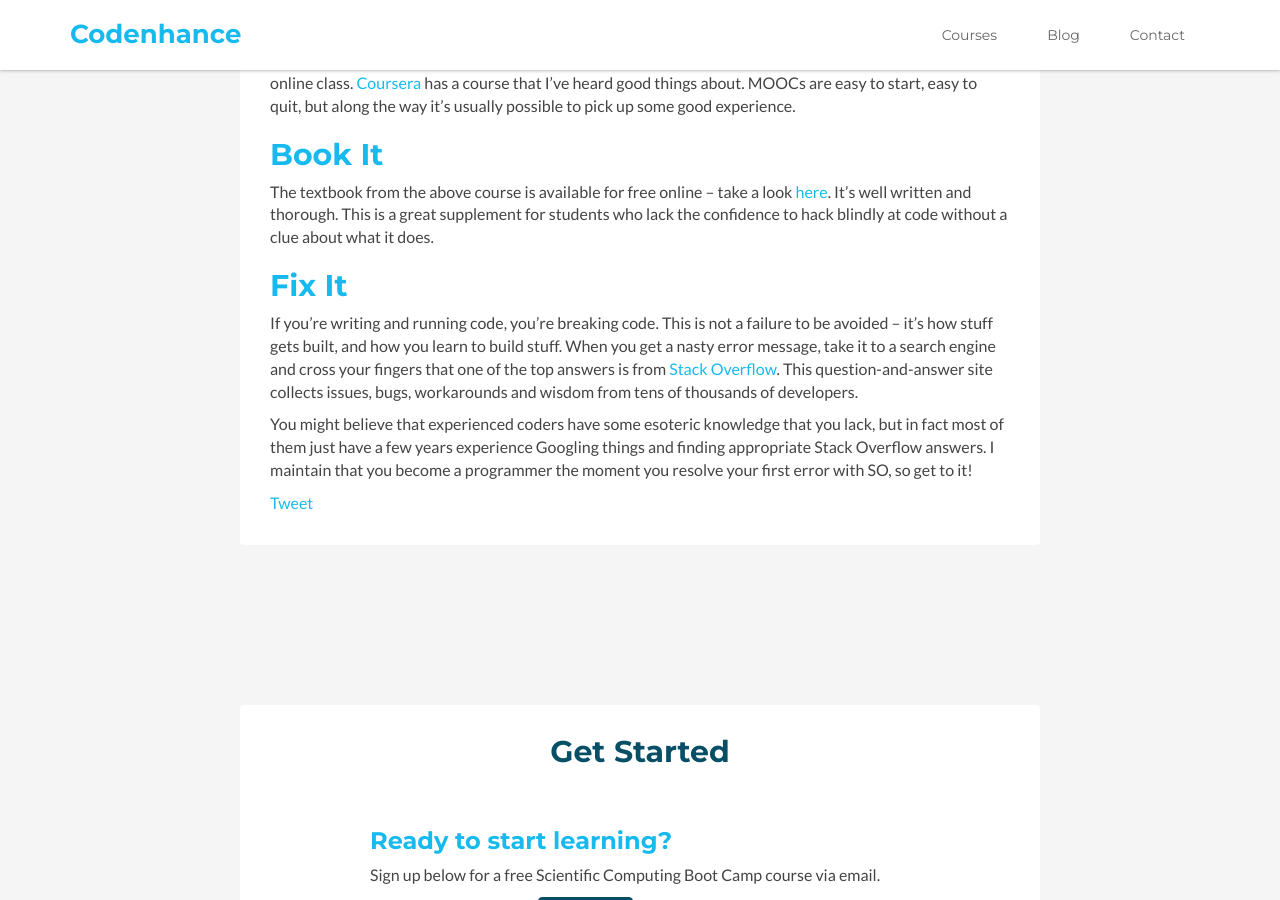
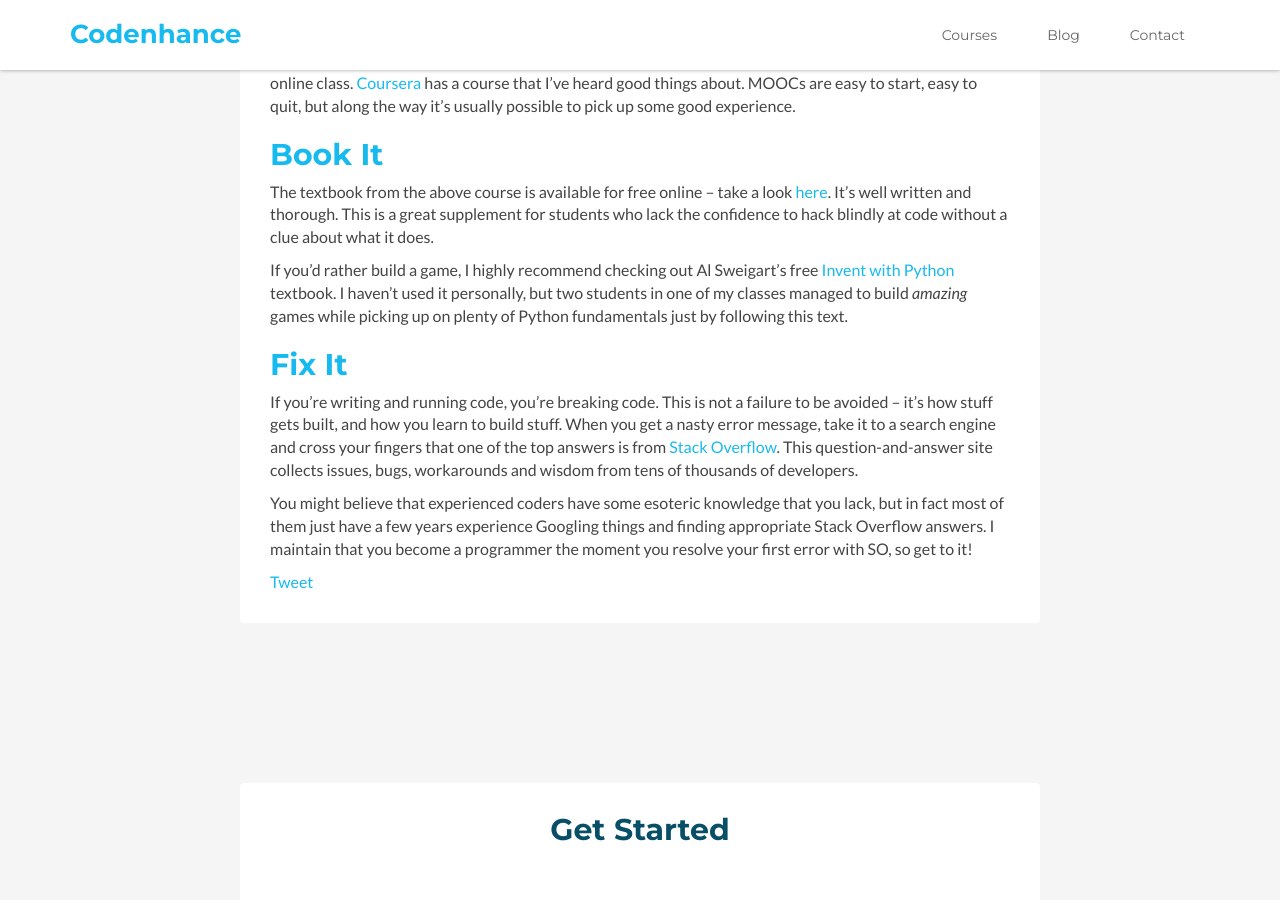
Before and after one commit to Codenhance/codenhance.github.io, a Jekyll site: the page built from _posts/2015-08-25-resources-for-beginning-python-programmers.md, in a window 1280 px wide and 900 px high, scrolled down 1108 px. Built offline with Jekyll 4.4.1, drawn with Linux system fonts in a browser that asks for light colours; comment, search, counter and statistics services are not loaded.

Commit message:
link to al sweigart in beginner resources

```diff
--- a/_posts/2015-08-25-resources-for-beginning-python-programmers.md
+++ b/_posts/2015-08-25-resources-for-beginning-python-programmers.md
@@ -29,6 +29,8 @@ Craving structured lessons, but held back by a fear of commitment? Supplement yo
 
 The textbook from the above course is available for free online -- take a look <a href="http://www.pythonlearn.com/html-270/">here</a>. It's well written and thorough. This is a great supplement for students who lack the confidence to hack blindly at code without a clue about what it does.
 
+If you'd rather build a game, I highly recommend checking out Al Sweigart's free <a href="http://inventwithpython.com/chapters/">Invent with Python</a> textbook. I haven't used it personally, but two students in one of my classes managed to build <em>amazing</em> games while picking up on plenty of Python fundamentals just by following this text.
+
 ## Fix It
 
 If you're writing and running code, you're breaking code. This is not a failure to be avoided -- it's how stuff gets built, and how you learn to build stuff. When you get a nasty error message, take it to a search engine and cross your fingers that one of the top answers is from <a href="http://stackoverflow.com/">Stack Overflow</a>. This question-and-answer site collects issues, bugs, workarounds and wisdom from tens of thousands of developers.
```
